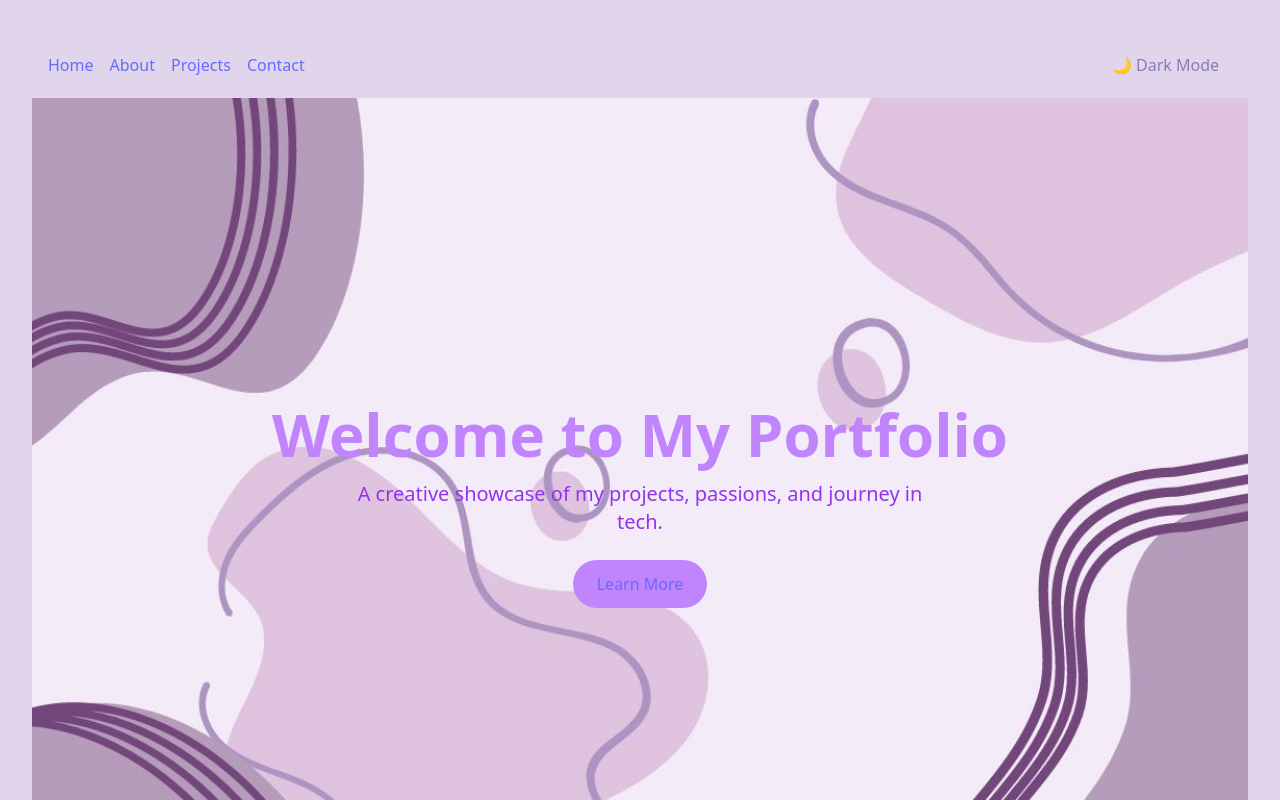
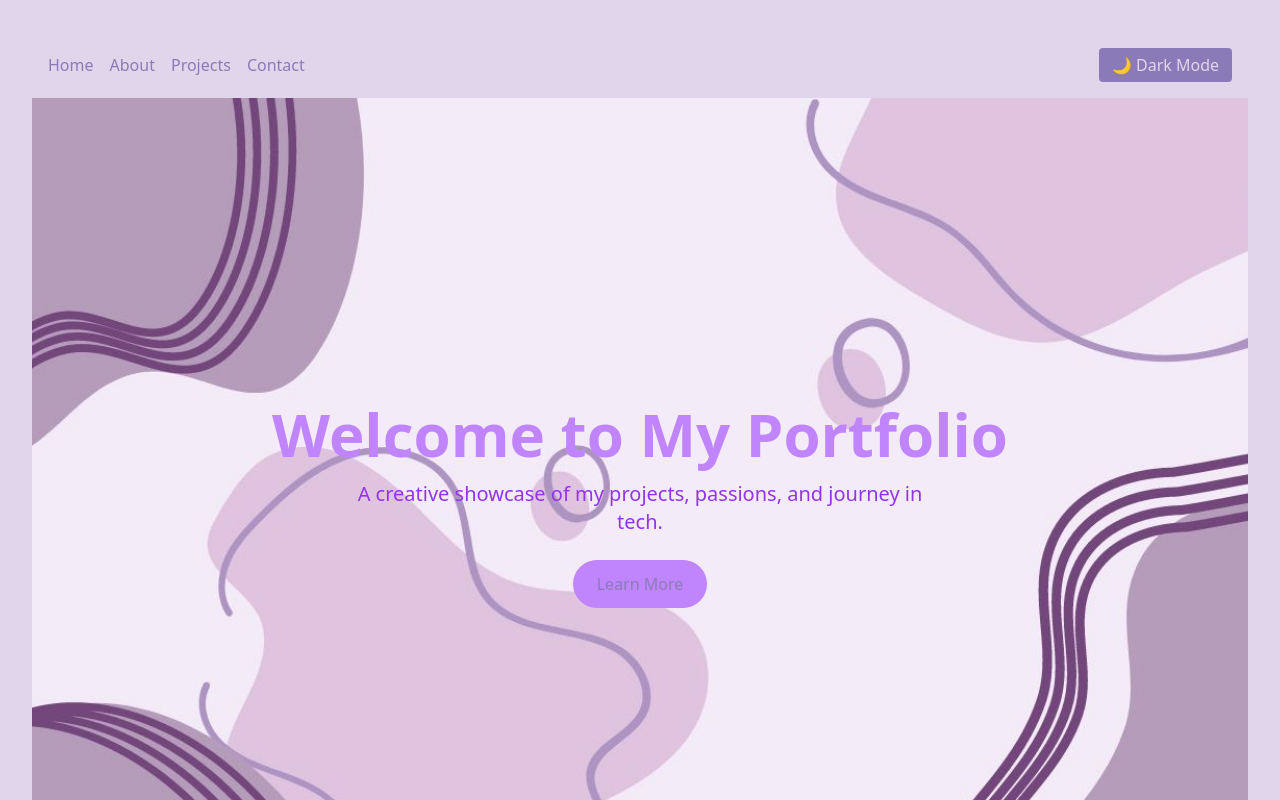
Before and after one commit to ShrutiTokekar/Portfolio-site, a React (Vite) app: page / in a window 1280 px wide. Shown: the top 800 px of the page. Built offline with nearby package versions, Linux system fonts and the light colour scheme.

Commit message:
Update index.css

```diff
--- a/src/index.css
+++ b/src/index.css
@@ -23,14 +23,17 @@ body.light {
   color: #8A7BB8;
 }
 body.light a {
-  color: #646cff;
+  color: #8A7BB8;
 }
 body.light a:hover {
   color: #747bff;
 }
 body.light button {
-  background-color: #e0d5eb;
-  color:#8A7BB8;
+  background-color: #8A7BB8;
+  color:#e0d5eb;
+}
+body.light button:hover {
+  border-color: #9d9dff;
 }
 
 /* Dark mode */
@@ -39,7 +42,7 @@ body.dark {
   color:  #e0d5eb;
 }
 body.dark a {
-  color: #9d9dff;
+  color: #e0d5eb;
 }
 body.dark a:hover {
   color: #b0b0ff;
```
